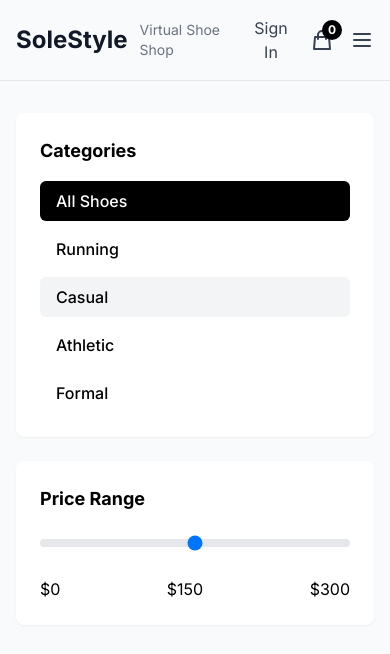
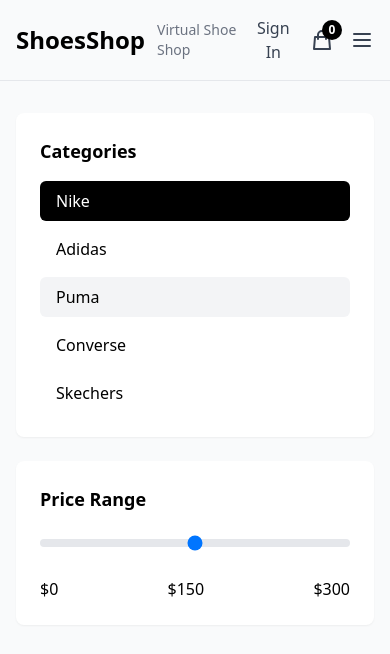
Before and after one commit to garbanzo12/Ecommerce_shoes, a PHP site: page / in a window 390 px wide. Shown: the top 654 px of the page. Run offline with PHP 8.4, Linux system fonts and the light colour scheme; some libraries are stand-ins or nearby versions.

Commit message:
reestructuracion de codigo
Reestructuracion de codigo y img

```diff
--- /dev/null
+++ b/includes/categories.php
@@ -0,0 +1,31 @@
+<!-- Categories -->
+<div class="bg-white p-6 rounded-lg shadow-sm mb-6">
+    <h2 class="text-lg font-bold mb-4">Categories</h2>
+    <ul class="space-y-2">
+        <li>
+            <button class="w-full py-2 px-4 bg-black text-white rounded-md text-left font-medium category-btn" data-category="nike">
+                Nike
+            </button>
+        </li>
+        <li>
+            <button class="w-full py-2 px-4 hover:bg-gray-100 rounded-md text-left font-medium category-btn" data-category="adidas">
+                Adidas
+            </button>
+        </li>
+        <li>
+            <button class="w-full py-2 px-4 bg-gray-100 hover:bg-gray-200 rounded-md text-left font-medium category-btn" data-category="puma">
+                Puma
+            </button>
+        </li>
+        <li>
+            <button class="w-full py-2 px-4 hover:bg-gray-100 rounded-md text-left font-medium category-btn" data-category="converse">
+                Converse
+            </button>
+        </li>
+        <li>
+            <button class="w-full py-2 px-4 hover:bg-gray-100 rounded-md text-left font-medium category-btn" data-category="skechers">
+                Skechers
+            </button>
+        </li>
+    </ul>
+</div>
--- /dev/null
+++ b/includes/header.php
@@ -0,0 +1,35 @@
+<!-- Minimal Header -->
+<header class="border-b border-gray-200 py-4">
+    <div class="container mx-auto px-4 flex items-center justify-between">
+        <div class="flex items-center space-x-3">
+            <h1 class="text-2xl font-bold text-primary">ShoesShop</h1>
+            <span class="text-gray-500 text-sm">Virtual Shoe Shop</span>
+        </div>
+
+        <!-- Navigation -->
+        <nav class="hidden md:flex space-x-8">
+            <a href="#" class="text-gray-700 hover:text-black transition" data-category="new">New Arrivals</a>
+            <a href="#" class="text-gray-700 hover:text-black transition" data-category="men">Men</a>
+            <a href="#" class="text-gray-700 hover:text-black transition" data-category="women">Women</a>
+            <a href="#" class="text-gray-700 hover:text-black transition" data-category="kids">Kids</a>
+            <a href="#" class="text-gray-700 hover:text-black transition" data-category="sale">Sale</a>
+        </nav>
+
+        <div class="flex items-center space-x-4">
+            <button class="text-gray-700 hover:text-black transition">Sign In</button>
+            <button id="cart-button" class="text-gray-700 hover:text-black transition relative">
+                <svg xmlns="http://www.w3.org/2000/svg" class="h-6 w-6" fill="none" viewBox="0 0 24 24" stroke="currentColor">
+                    <path stroke-linecap="round" stroke-linejoin="round" stroke-width="2" d="M16 11V7a4 4 0 00-8 0v4M5 9h14l1 12H4L5 9z" />
+                </svg>
+                <span id="cart-count" class="absolute -top-2 -right-2 bg-black text-white text-xs font-bold rounded-full h-5 w-5 flex items-center justify-center">0</span>
+            </button>
+
+            <!-- Mobile menu button -->
+            <button class="md:hidden text-gray-700 hover:text-black transition">
+                <svg xmlns="http://www.w3.org/2000/svg" class="h-6 w-6" fill="none" viewBox="0 0 24 24" stroke="currentColor">
+                    <path stroke-linecap="round" stroke-linejoin="round" stroke-width="2" d="M4 6h16M4 12h16M4 18h16" />
+                </svg>
+            </button>
+        </div>
+    </div>
+</header>
--- /dev/null
+++ b/includes/price-range.php
@@ -0,0 +1,18 @@
+<!-- Price Range -->
+<div class="bg-white p-6 rounded-lg shadow-sm price-range">
+    <h2 class="text-lg font-bold mb-4">Price Range</h2>
+    <div class="mb-6">
+        <input
+            type="range"
+            min="0"
+            max="300"
+            value="150"
+            class="w-full h-2 bg-gray-200 rounded-lg appearance-none cursor-pointer"
+            id="price-range">
+    </div>
+    <div class="flex justify-between">
+        <span>$0</span>
+        <span id="price-value">$150</span>
+        <span>$300</span>
+    </div>
+</div>
--- a/index.html
+++ b/index.php
@@ -4,8 +4,8 @@
     <meta charset="UTF-8">
     <meta name="viewport" content="width=device-width, initial-scale=1.0">
     <title>SoleStyle - Virtual Shoe Shop</title>
-    <script src="https://cdn.tailwindcss.com"></script>
-    <link href="https://fonts.googleapis.com/css2?family=Inter:wght@300;400;500;600;700&display=swap" rel="stylesheet">
+
+    <!-- Scripts y links -->
     <script>
         tailwind.config = {
             theme: {
@@ -20,119 +20,41 @@
                 }
             }
         }
-    </script>
+    </script> <!-- configuracion tailwind -->
+    <script src="https://cdn.tailwindcss.com"></script> <!-- enlace tailwind -->
+    <link href="https://fonts.googleapis.com/css2?family=Inter:wght@300;400;500;600;700&display=swap" rel="stylesheet">
 </head>
 <body class="font-sans bg-gray-50">
-    <!-- Minimal Header -->
-    <header class="border-b border-gray-200 py-4">
-        <div class="container mx-auto px-4 flex items-center justify-between">
-            <div class="flex items-center space-x-3">
-                <h1 class="text-2xl font-bold text-primary">SoleStyle</h1>
-                <span class="text-gray-500 text-sm">Virtual Shoe Shop</span>
-            </div>
-
-            <!-- Navigation -->
-            <nav class="hidden md:flex space-x-8">
-                <a href="#" class="text-gray-700 hover:text-black transition" data-category="new">New Arrivals</a>
-                <a href="#" class="text-gray-700 hover:text-black transition" data-category="men">Men</a>
-                <a href="#" class="text-gray-700 hover:text-black transition" data-category="women">Women</a>
-                <a href="#" class="text-gray-700 hover:text-black transition" data-category="kids">Kids</a>
-                <a href="#" class="text-gray-700 hover:text-black transition" data-category="sale">Sale</a>
-            </nav>
-
-            <div class="flex items-center space-x-4">
-                <button class="text-gray-700 hover:text-black transition">Sign In</button>
-                <button id="cart-button" class="text-gray-700 hover:text-black transition relative">
-                    <svg xmlns="http://www.w3.org/2000/svg" class="h-6 w-6" fill="none" viewBox="0 0 24 24" stroke="currentColor">
-                        <path stroke-linecap="round" stroke-linejoin="round" stroke-width="2" d="M16 11V7a4 4 0 00-8 0v4M5 9h14l1 12H4L5 9z" />
-                    </svg>
-                    <span id="cart-count" class="absolute -top-2 -right-2 bg-black text-white text-xs font-bold rounded-full h-5 w-5 flex items-center justify-center">0</span>
-                </button>
-
-                <!-- Mobile menu button -->
-                <button class="md:hidden text-gray-700 hover:text-black transition">
-                    <svg xmlns="http://www.w3.org/2000/svg" class="h-6 w-6" fill="none" viewBox="0 0 24 24" stroke="currentColor">
-                        <path stroke-linecap="round" stroke-linejoin="round" stroke-width="2" d="M4 6h16M4 12h16M4 18h16" />
-                    </svg>
-                </button>
-            </div>
-        </div>
-    </header>
+    <!-- Integración del componente header.php -->
+    <?php include 'includes/header.php';?>
 
     <!-- Main Content -->
     <main class="container mx-auto px-4 py-8">
         <div class="flex flex-col md:flex-row gap-8">
             <!-- Sidebar -->
             <div class="md:w-1/4 lg:w-1/5">
-                <!-- Categories -->
-                <div class="bg-white p-6 rounded-lg shadow-sm mb-6">
-                    <h2 class="text-lg font-bold mb-4">Categories</h2>
-                    <ul class="space-y-2">
-                        <li>
-                            <button class="w-full py-2 px-4 bg-black text-white rounded-md text-left font-medium category-btn" data-category="all">
-                                All Shoes
-                            </button>
-                        </li>
-                        <li>
-                            <button class="w-full py-2 px-4 hover:bg-gray-100 rounded-md text-left font-medium category-btn" data-category="running">
-                                Running
-                            </button>
-                        </li>
-                        <li>
-                            <button class="w-full py-2 px-4 bg-gray-100 hover:bg-gray-200 rounded-md text-left font-medium category-btn" data-category="casual">
-                                Casual
-                            </button>
-                        </li>
-                        <li>
-                            <button class="w-full py-2 px-4 hover:bg-gray-100 rounded-md text-left font-medium category-btn" data-category="athletic">
-                                Athletic
-                            </button>
-                        </li>
-                        <li>
-                            <button class="w-full py-2 px-4 hover:bg-gray-100 rounded-md text-left font-medium category-btn" data-category="formal">
-                                Formal
-                            </button>
-                        </li>
-                    </ul>
-                </div>
-
-                <!-- Price Range -->
-                <div class="bg-white p-6 rounded-lg shadow-sm">
-                    <h2 class="text-lg font-bold mb-4">Price Range</h2>
-                    <div class="mb-6">
-                        <input
-                            type="range"
-                            min="0"
-                            max="300"
-                            value="150"
-                            class="w-full h-2 bg-gray-200 rounded-lg appearance-none cursor-pointer"
-                            id="price-range">
-                    </div>
-                    <div class="flex justify-between">
-                        <span>$0</span>
-                        <span id="price-value">$150</span>
-                        <span>$300</span>
-                    </div>
-                </div>
+                <!-- Integración de los componentes categories.php y price-range.php -->
+                <?php include 'includes/categories.php';?>
+                <?php include 'includes/price-range.php';?>
             </div>
-
             <!-- Products Grid -->
             <div class="md:w-3/4 lg:w-4/5">
                 <div class="grid grid-cols-1 sm:grid-cols-2 lg:grid-cols-3 gap-6" id="products-grid">
+
                     <!-- Product 1 -->
-                    <div class="bg-white rounded-lg shadow-sm overflow-hidden product-card" data-category="running" data-price="129.99">
+                    <div class="bg-white rounded-lg shadow-sm overflow-hidden product-card" data-category="nike" data-price="829.950">
                         <div class="relative">
-                            <img src="/placeholder.svg?height=300&width=300" alt="Air Runner Pro" class="w-full h-64 object-cover">
+                            <img src="img/nikeStructure25-1.png" alt="Nike Structure 25" class="w-full h-64 object-cover">
                             <div class="absolute top-4 left-4">
                                 <span class="bg-black text-white text-xs px-2 py-1 rounded-md">New</span>
                             </div>
                         </div>
                         <div class="p-4">
-                            <h3 class="text-lg font-medium">Air Runner Pro</h3>
-                            <p class="text-gray-500 text-sm mb-2">running</p>
+                            <h3 class="text-lg font-medium">Nike Structure 25</h3>
+                            <p class="text-gray-500 text-sm mb-2">Running</p>
                             <div class="flex justify-between items-center">
-                                <span class="font-bold">$129.99</span>
-                                <button class="bg-black text-white px-3 py-2 rounded-md flex items-center space-x-2 add-to-cart-btn" data-id="1" data-name="Air Runner Pro" data-price="129.99">
+                                <span class="font-bold">$829.950</span>
+                                <button class="bg-black text-white px-3 py-2 rounded-md flex items-center space-x-2 add-to-cart-btn" data-id="1" data-name="Nike Structure 25" data-price="829.950">
                                     <svg xmlns="http://www.w3.org/2000/svg" class="h-5 w-5" fill="none" viewBox="0 0 24 24" stroke="currentColor">
                                         <path stroke-linecap="round" stroke-linejoin="round" stroke-width="2" d="M16 11V7a4 4 0 00-8 0v4M5 9h14l1 12H4L5 9z" />
                                     </svg>
@@ -143,16 +65,16 @@
                     </div>
 
                     <!-- Product 2 -->
-                    <div class="bg-white rounded-lg shadow-sm overflow-hidden product-card" data-category="casual" data-price="89.99">
+                    <div class="bg-white rounded-lg shadow-sm overflow-hidden product-card" data-category="nike" data-price="489.450">
                         <div class="relative">
-                            <img src="/placeholder.svg?height=300&width=300" alt="Classic Comfort" class="w-full h-64 object-cover">
+                            <img src="img/nikeInteractRun-2.png" alt="Nike Interact Run" class="w-full h-64 object-cover">
                         </div>
                         <div class="p-4">
-                            <h3 class="text-lg font-medium">Classic Comfort</h3>
-                            <p class="text-gray-500 text-sm mb-2">casual</p>
+                            <h3 class="text-lg font-medium">Nike Interact Run</h3>
+                            <p class="text-gray-500 text-sm mb-2">Running</p>
                             <div class="flex justify-between items-center">
-                                <span class="font-bold">$89.99</span>
-                                <button class="bg-black text-white px-3 py-2 rounded-md flex items-center space-x-2 add-to-cart-btn" data-id="2" data-name="Classic Comfort" data-price="89.99">
+                                <span class="font-bold">$489.450</span>
+                                <button class="bg-black text-white px-3 py-2 rounded-md flex items-center space-x-2 add-to-cart-btn" data-id="2" data-name="Nike Interact Run" data-price="489.450">
                                     <svg xmlns="http://www.w3.org/2000/svg" class="h-5 w-5" fill="none" viewBox="0 0 24 24" stroke="currentColor">
                                         <path stroke-linecap="round" stroke-linejoin="round" stroke-width="2" d="M16 11V7a4 4 0 00-8 0v4M5 9h14l1 12H4L5 9z" />
                                     </svg>
@@ -163,19 +85,19 @@
                     </div>
 
                     <!-- Product 3 -->
-                    <div class="bg-white rounded-lg shadow-sm overflow-hidden product-card" data-category="casual" data-price="99.99">
+                    <div class="bg-white rounded-lg shadow-sm overflow-hidden product-card" data-category="adidas" data-price="549.950">
                         <div class="relative">
-                            <img src="/placeholder.svg?height=300&width=300" alt="Urban Street" class="w-full h-64 object-cover">
+                            <img src="img/tenisSuperstart2Adidas-1.png" alt="Tenis Superstart 2" class="w-full h-64 object-cover">
                             <div class="absolute top-4 left-4">
                                 <span class="bg-black text-white text-xs px-2 py-1 rounded-md">New</span>
                             </div>
                         </div>
                         <div class="p-4">
-                            <h3 class="text-lg font-medium">Urban Street</h3>
-                            <p class="text-gray-500 text-sm mb-2">casual</p>
+                            <h3 class="text-lg font-medium">Tenis Superstart 2</h3>
+                            <p class="text-gray-500 text-sm mb-2">Casual</p>
                             <div class="flex justify-between items-center">
-                                <span class="font-bold">$99.99</span>
-                                <button class="bg-black text-white px-3 py-2 rounded-md flex items-center space-x-2 add-to-cart-btn" data-id="3" data-name="Urban Street" data-price="99.99">
+                                <span class="font-bold">$549.950</span>
+                                <button class="bg-black text-white px-3 py-2 rounded-md flex items-center space-x-2 add-to-cart-btn" data-id="3" data-name="Tenis Superstart 2" data-price="549.950">
                                     <svg xmlns="http://www.w3.org/2000/svg" class="h-5 w-5" fill="none" viewBox="0 0 24 24" stroke="currentColor">
                                         <path stroke-linecap="round" stroke-linejoin="round" stroke-width="2" d="M16 11V7a4 4 0 00-8 0v4M5 9h14l1 12H4L5 9z" />
                                     </svg>
@@ -184,18 +106,19 @@
                             </div>
                         </div>
                     </div>
+                    <!-- listos -->
 
                     <!-- Product 4 -->
-                    <div class="bg-white rounded-lg shadow-sm overflow-hidden product-card" data-category="athletic" data-price="149.99">
+                    <div class="bg-white rounded-lg shadow-sm overflow-hidden product-card" data-category="puma" data-price="160.000">
                         <div class="relative">
-                            <img src="/placeholder.svg?height=300&width=300" alt="Sport Elite" class="w-full h-64 object-cover">
+                            <img src="img/tenisDeviateNitro3Puma-1.png" alt="Devia Nitro 3" class="w-full h-64 object-cover">
                         </div>
                         <div class="p-4">
-                            <h3 class="text-lg font-medium">Sport Elite</h3>
-                            <p class="text-gray-500 text-sm mb-2">athletic</p>
+                            <h3 class="text-lg font-medium">Devia Nitro 3</h3>
+                            <p class="text-gray-500 text-sm mb-2">Athletic</p>
                             <div class="flex justify-between items-center">
-                                <span class="font-bold">$149.99</span>
-                                <button class="bg-black text-white px-3 py-2 rounded-md flex items-center space-x-2 add-to-cart-btn" data-id="4" data-name="Sport Elite" data-price="149.99">
+                                <span class="font-bold">$160.000</span>
+                                <button class="bg-black text-white px-3 py-2 rounded-md flex items-center space-x-2 add-to-cart-btn" data-id="4" data-name="Devia Nitro 3" data-price="160.000">
                                     <svg xmlns="http://www.w3.org/2000/svg" class="h-5 w-5" fill="none" viewBox="0 0 24 24" stroke="currentColor">
                                         <path stroke-linecap="round" stroke-linejoin="round" stroke-width="2" d="M16 11V7a4 4 0 00-8 0v4M5 9h14l1 12H4L5 9z" />
                                     </svg>
@@ -206,16 +129,16 @@
                     </div>
 
                     <!-- Product 5 -->
-                    <div class="bg-white rounded-lg shadow-sm overflow-hidden product-card" data-category="formal" data-price="179.99">
+                    <div class="bg-white rounded-lg shadow-sm overflow-hidden product-card" data-category="converse" data-price="130.000">
                         <div class="relative">
-                            <img src="/placeholder.svg?height=300&width=300" alt="Executive Leather" class="w-full h-64 object-cover">
+                            <img src="img/waveTrainerConverse-1.png" alt="Wave Trainer" class="w-full h-64 object-cover">
                         </div>
                         <div class="p-4">
-                            <h3 class="text-lg font-medium">Executive Leather</h3>
-                            <p class="text-gray-500 text-sm mb-2">formal</p>
+                            <h3 class="text-lg font-medium">Wave Trainer</h3>
+                            <p class="text-gray-500 text-sm mb-2">Casual</p>
                             <div class="flex justify-between items-center">
-                                <span class="font-bold">$179.99</span>
-                                <button class="bg-black text-white px-3 py-2 rounded-md flex items-center space-x-2 add-to-cart-btn" data-id="5" data-name="Executive Leather" data-price="179.99">
+                                <span class="font-bold">$130.000</span>
+                                <button class="bg-black text-white px-3 py-2 rounded-md flex items-center space-x-2 add-to-cart-btn" data-id="5" data-name="Wave Trainer" data-price="130.000">
                                     <svg xmlns="http://www.w3.org/2000/svg" class="h-5 w-5" fill="none" viewBox="0 0 24 24" stroke="currentColor">
                                         <path stroke-linecap="round" stroke-linejoin="round" stroke-width="2" d="M16 11V7a4 4 0 00-8 0v4M5 9h14l1 12H4L5 9z" />
                                     </svg>
@@ -226,22 +149,22 @@
                     </div>
 
                     <!-- Product 6 -->
-                    <div class="bg-white rounded-lg shadow-sm overflow-hidden product-card" data-category="running" data-price="119.99">
+                    <div class="bg-white rounded-lg shadow-sm overflow-hidden product-card" data-category="skechers" data-price="150.000">
                         <div class="relative">
-                            <img src="/placeholder.svg?height=300&width=300" alt="Trail Blazer" class="w-full h-64 object-cover">
+                            <img src="img/parsonRalvenSkechers-1.png" alt="Parson Ralven" class="w-full h-64 object-cover">
                             <div class="absolute top-4 left-4">
                                 <span class="bg-red-600 text-white text-xs px-2 py-1 rounded-md">Sale</span>
                             </div>
                         </div>
                         <div class="p-4">
-                            <h3 class="text-lg font-medium">Trail Blazer</h3>
-                            <p class="text-gray-500 text-sm mb-2">running</p>
+                            <h3 class="text-lg font-medium">Parson Ralven</h3>
+                            <p class="text-gray-500 text-sm mb-2">Running</p>
                             <div class="flex justify-between items-center">
                                 <div>
-                                    <span class="font-bold">$119.99</span>
-                                    <span class="text-gray-500 line-through text-sm ml-2">$149.99</span>
+                                    <span class="font-bold">$150.000</span>
+                                    <span class="text-gray-500 line-through text-sm ml-2">$180.000</span>
                                 </div>
-                                <button class="bg-black text-white px-3 py-2 rounded-md flex items-center space-x-2 add-to-cart-btn" data-id="6" data-name="Trail Blazer" data-price="119.99">
+                                <button class="bg-black text-white px-3 py-2 rounded-md flex items-center space-x-2 add-to-cart-btn" data-id="6" data-name="Parson Ralven" data-price="150.000">
                                     <svg xmlns="http://www.w3.org/2000/svg" class="h-5 w-5" fill="none" viewBox="0 0 24 24" stroke="currentColor">
                                         <path stroke-linecap="round" stroke-linejoin="round" stroke-width="2" d="M16 11V7a4 4 0 00-8 0v4M5 9h14l1 12H4L5 9z" />
                                     </svg>
```
Also changed, not shown: img/nikeInteractRun-2.png (added), img/nikeStructure25-1.png (added), img/parsonRalvenSkechers-1.png (added), img/tenisDeviateNitro3Puma-1.png (added), img/tenisSuperstart2Adidas-1.png (added), img/waveTrainerConverse-1.png (added).
